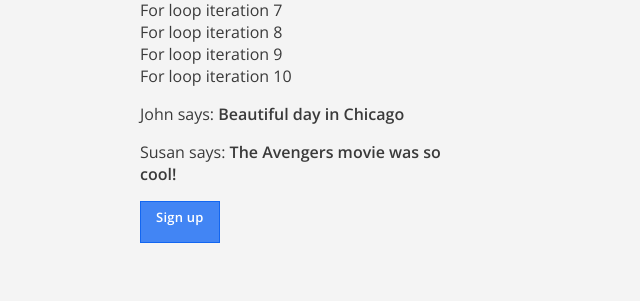
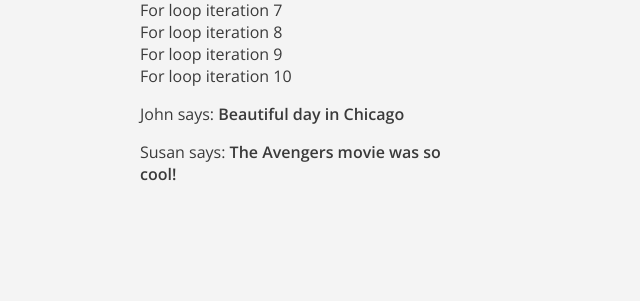
Before and after one commit to abelmebratu/learning-jinja2, a Flask app: page / in a window 1280 px wide. Shown: the part 257-558 px from the top of the page, without its empty margins (0-640 px from the left). Run offline with Flask 2, Linux system fonts and the light colour scheme.

Commit message:
Removed Sign Up button.

```diff
--- a/templates/index.html
+++ b/templates/index.html
@@ -13,7 +13,6 @@
                 {%for post in posts %}
                     <div><p>{{post.author.username}} says: <b>{{ post.body }}</b></p></div>
                 {%endfor%}
-                <a href="#" class="btn-primary">Sign up</a>
 
             </div>
 
```
